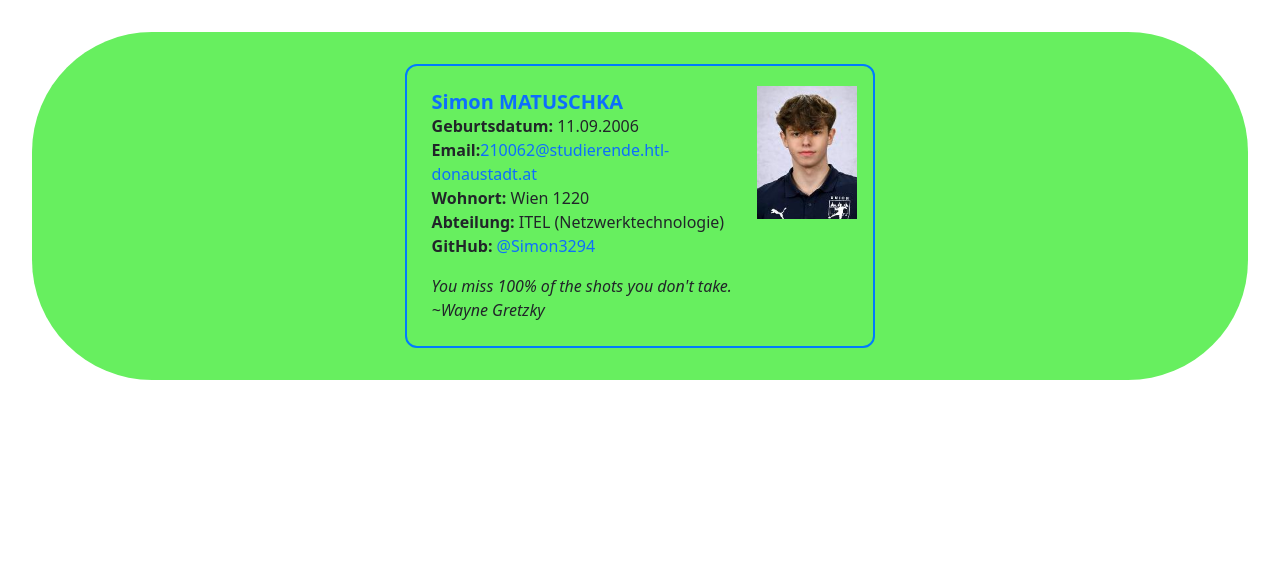
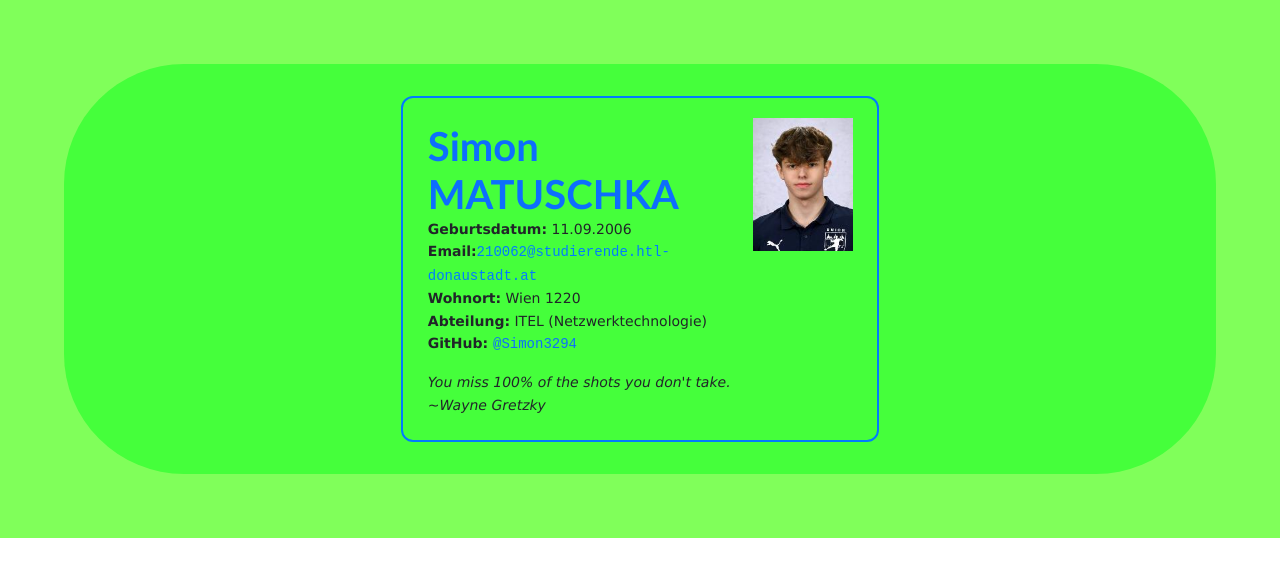
Before and after one commit to mahies/4ahitn_24, an Angular app: page /aboutMeMATUSCHKA in a window 1280 px wide. Shown: the top 576 px of the page. Built offline with nearby package versions, Linux system fonts and the light colour scheme.

Commit message:
UEB-24, UEB-25, UEB-26

```diff
--- a/src/app/page-about-me-matuschka/page-about-me-matuschka.component.html
+++ b/src/app/page-about-me-matuschka/page-about-me-matuschka.component.html
@@ -5,6 +5,13 @@
   <meta name="viewport" content="width=device-width, initial-scale=1.0">
   <title>Bild und Text</title>
   <style>
+    body {
+      font-family: 'Calibri', Times, serif;
+      font-size: 16px;
+      background-color: #80ff5a;
+      padding: 2rem;
+    }
+
     .bild-rechts {
       position: absolute;
       top: 20px;
@@ -19,7 +26,7 @@
       align-items: center;
       margin: 2rem;
       padding: 2rem;
-      background-color: #67ef5f;
+      background-color: #45ff3b;
       border-radius: 120px;
     }
 
@@ -39,6 +46,24 @@
       position: relative;
       width: 0.1%;
     }
+    h5.card-title {
+      font-family: 'Georgia', serif; /* Schriftstil für Überschriften */
+      font-size: 24px; /* Schriftgröße für Überschriften */
+      color: #007bff;
+    }
+
+    p.card-text {
+      font-family: 'Verdana', sans-serif; /* Schriftstil für Absätze */
+      font-size: 14px; /* Schriftgröße für Absätze */
+      line-height: 1.6; /* Zeilenhöhe für bessere Lesbarkeit */
+    }
+
+    a.text-decoration-none {
+      font-family: 'Courier New', monospace; /* Schriftstil für Links */
+      font-size: 14px; /* Schriftgröße für Links */
+      color: #007bff;
+      text-decoration: none;
+    }
   </style>
 </head>
 <body>
@@ -48,7 +73,7 @@
       <img src="assets-MATUSCHKA/Bild.jpg" class="bild-rechts" alt="Profilbild">
     </div>
     <div class="content">
-      <h5 class="card-title text-primary"><strong>Simon MATUSCHKA</strong></h5>
+      <h1 class="card-title text-primary"><strong>Simon MATUSCHKA</strong></h1>
       <p class="card-text">
         <strong>Geburtsdatum:</strong> 11.09.2006<br>
         <strong>Email:</strong> <a href="mailto:{{Mail}}" class="text-decoration-none">{{ Mail }}</a><br>
```
Also changed, not shown: 1 other file (tests, documents, lock files or other folders).
